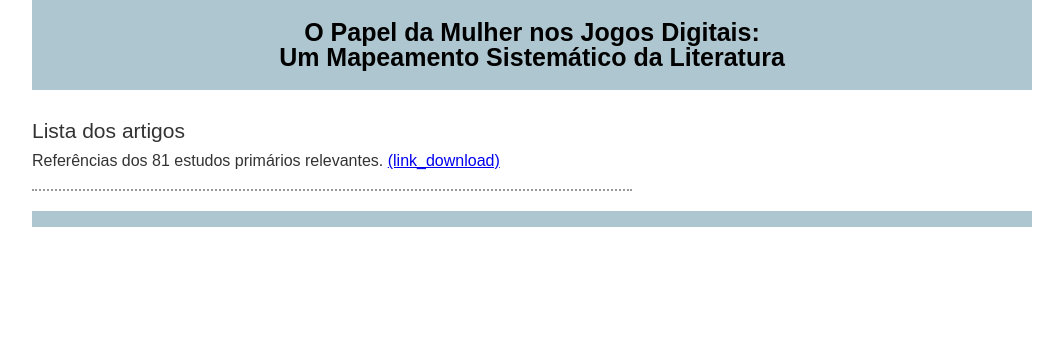
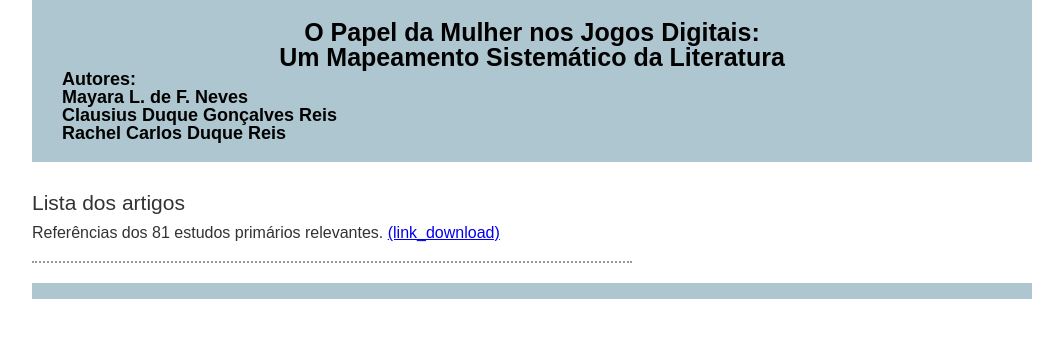
Before and after one commit to clausiusreis/Artigo_WIT2025_Mapeamento, a plain HTML site: page index.html in a window 1280 px wide. Shown: the whole page, without its empty margins (108-1171 px from the left). Drawn offline with Linux system fonts and the light colour scheme.

Commit message:
Update index.html

```diff
--- a/index.html
+++ b/index.html
@@ -13,6 +13,8 @@
 <body>
 	<header>
 		<h1 style="text-align: center;">O Papel da Mulher nos Jogos Digitais:<br>Um Mapeamento Sistemático da Literatura</h1>
+		<h3>Autores:</h3>
+		<h3>Mayara L. de F. Neves <br>Clausius Duque Gonçalves Reis<br>Rachel Carlos Duque Reis</h3>
 	</header>
 
 	<section id="pageContent">
```
